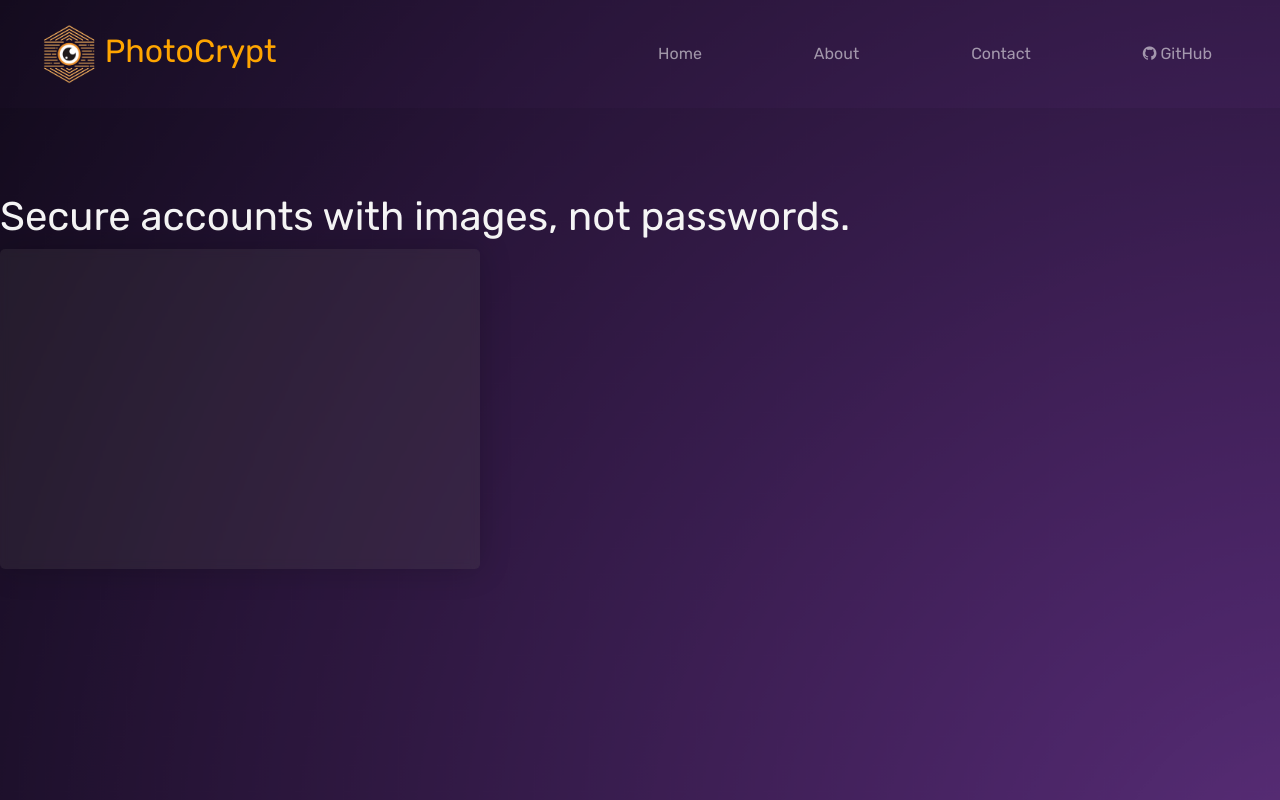
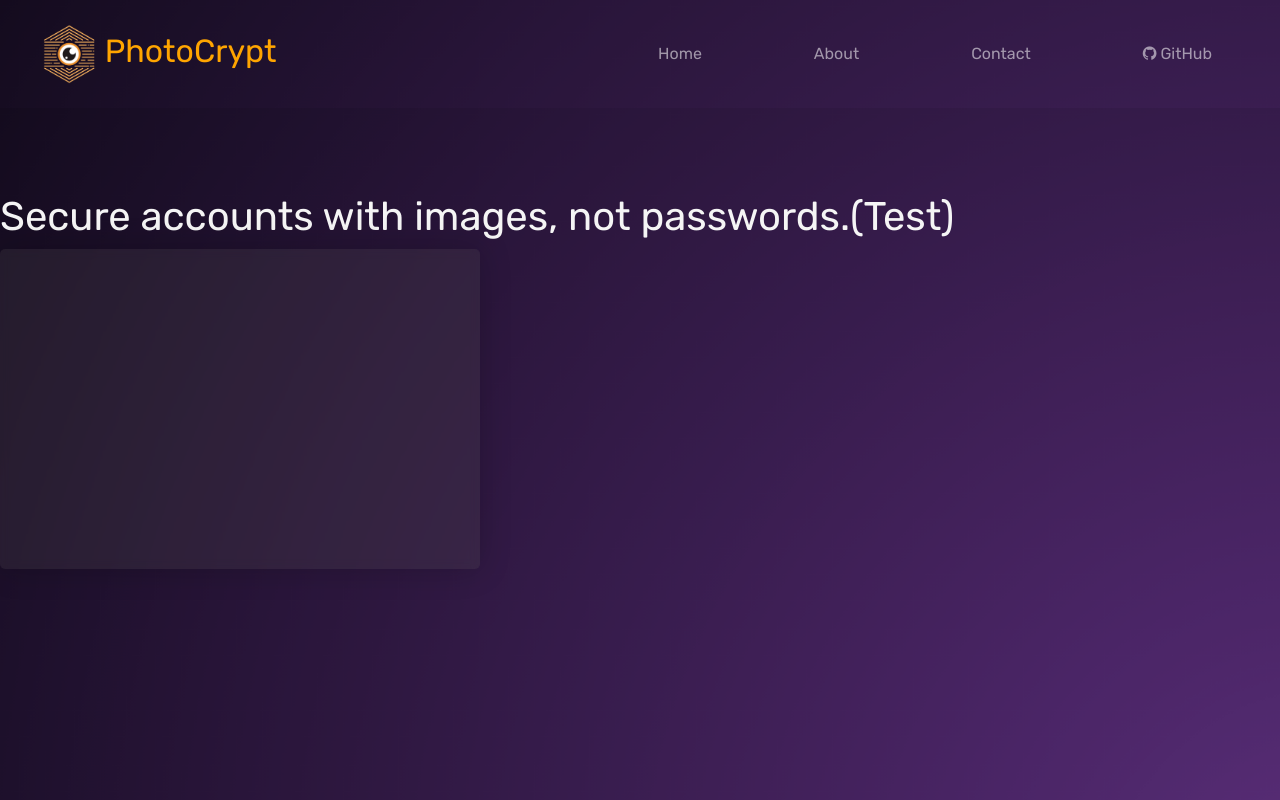
Before and after one commit to Angel-Shah/PhotoCrypt-Web, a Next.js app: page / in a window 1280 px wide. Shown: the top 800 px of the page. Built offline with nearby package versions, Linux system fonts and the light colour scheme.

Commit message:
testing if double push works

```diff
--- a/pages/index.js
+++ b/pages/index.js
@@ -11,7 +11,7 @@ export default function Home() {
       </Head>
       <body className="content">
 
-      <h1 className="">Secure accounts with images, not passwords.</h1>
+      <h1 className="">Secure accounts with images, not passwords.(Test)</h1>
       <div className="frosted-panel">
 
       </div>
```
